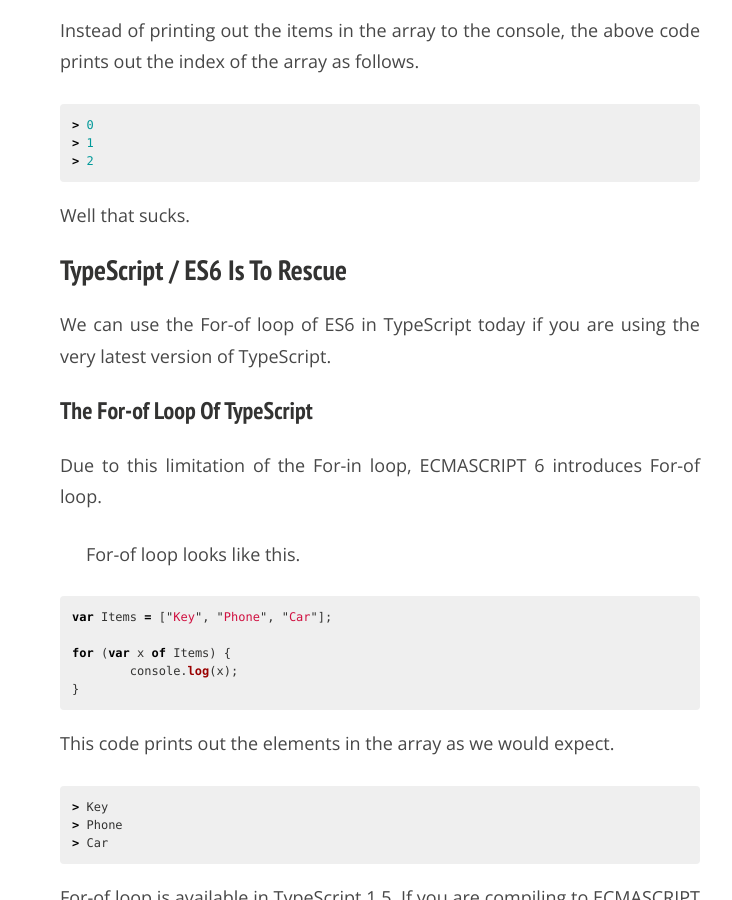
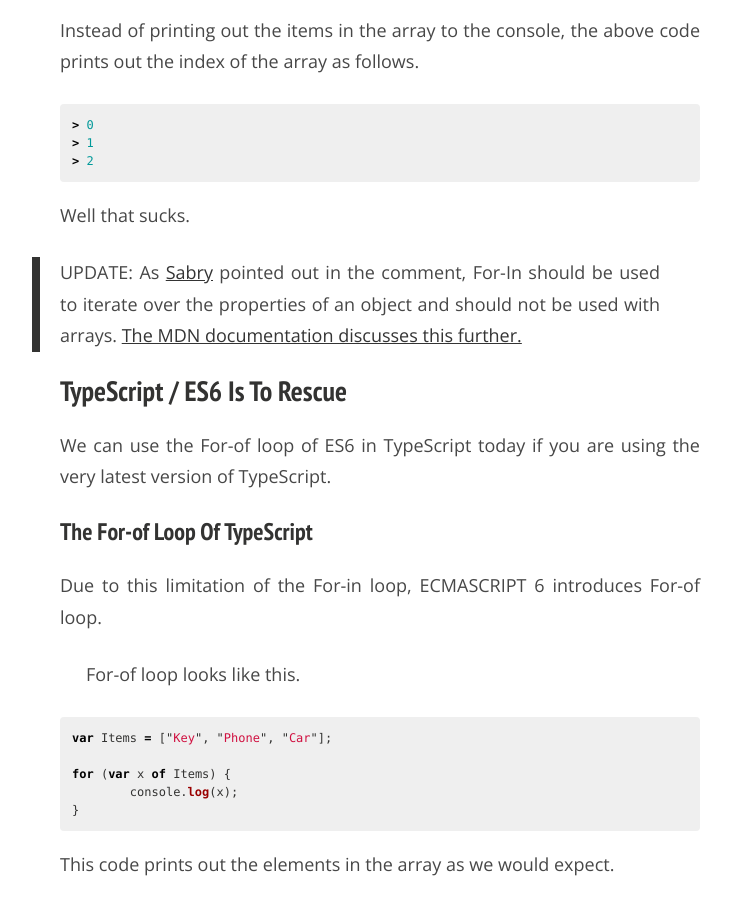
Before and after one commit to Raathigesh/Raathigesh.github.io, a Jekyll site: the page built from _posts/2015-08-23-TypeScript 'For-of' Loop.md, in a window 1280 px wide and 900 px high, scrolled down 794 px. Shown: the whole window, without its empty margins (260-992 px from the left). Built offline with Jekyll 4.4.1, drawn with Linux system fonts in a browser that asks for light colours; nearby versions of some CDN libraries; comment, search, counter and statistics services are not loaded.

Commit message:
no message

```diff
--- a/_posts/2015-08-23-TypeScript 'For-of' Loop.md
+++ b/_posts/2015-08-23-TypeScript 'For-of' Loop.md
@@ -42,6 +42,8 @@
 
 Well that sucks.
 
+> UPDATE: As [Sabry](https://twitter.com/sabry1991) pointed out in the comment, For-In should be used to iterate over the properties of an object and should not be used with arrays. [The MDN documentation discusses this further.](https://developer.mozilla.org/en/docs/Web/JavaScript/Reference/Statements/for...in)
+
 ## TypeScript / ES6 Is To Rescue
 We can use the For-of loop of ES6 in TypeScript today if you are using the very latest version of TypeScript.
 
```
